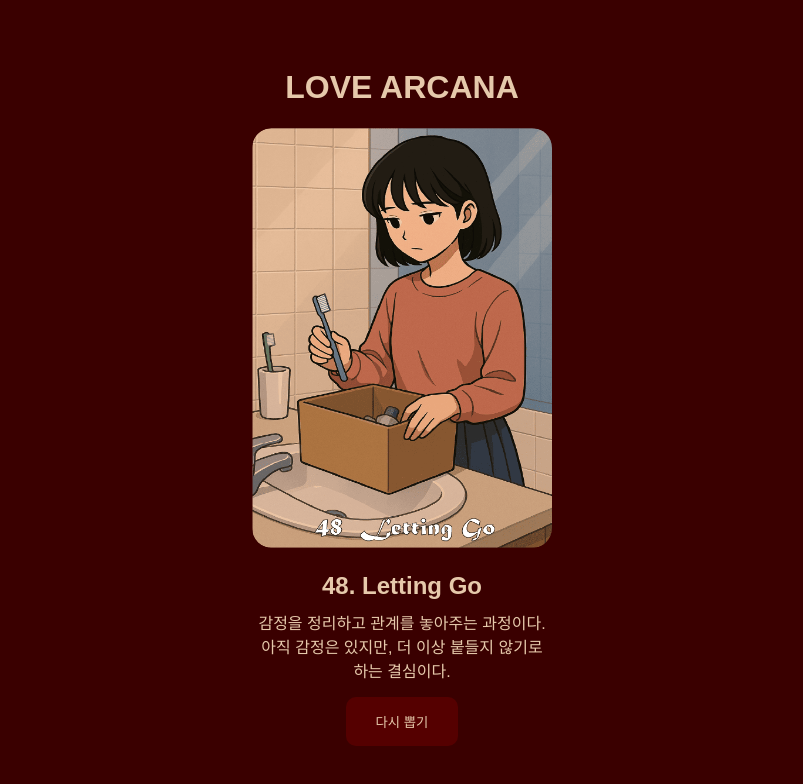
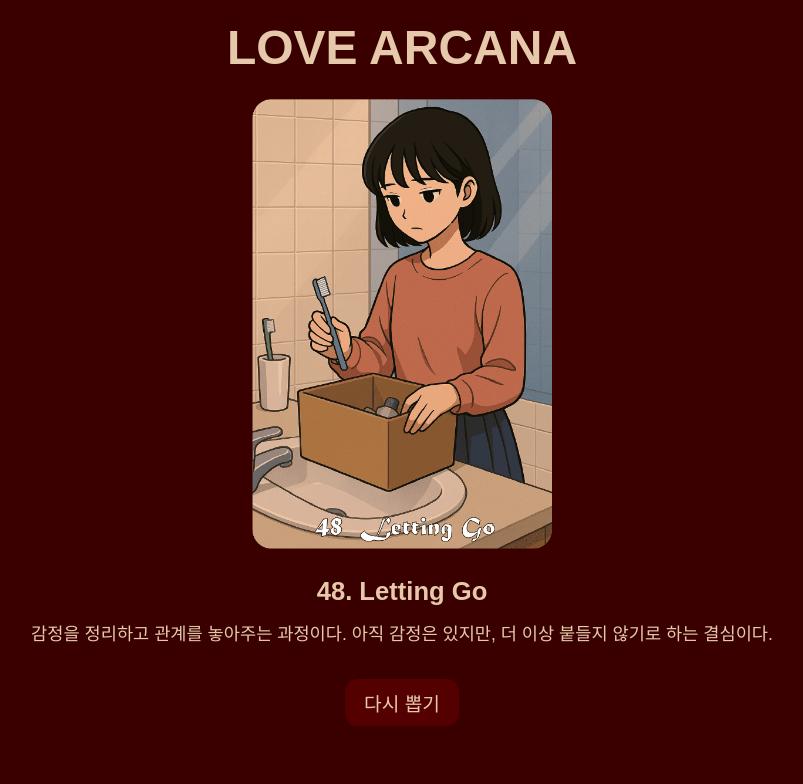
Before and after one commit to love-arcana/tarot-app, a plain HTML site: page index.html in a window 1280 px wide. Both pictures are taken after a click on the element "클릭해서 뽑기". Shown: the whole page, without its empty margins (238-1041 px from the left). Drawn offline with Linux system fonts and the light colour scheme.

Commit message:
Add files via upload

```diff
--- a/index.html
+++ b/index.html
@@ -4,13 +4,60 @@
   <meta charset="UTF-8">
   <title>Love Arcana Tarot</title>
   <style>
-    body{background:#3a0000;color:#e6c9ab;font-family:sans-serif;text-align:center;padding:40px;}
-    #deck{width:300px;height:420px;margin:0 auto 30px;background:url('images/back.png')center/cover;border-radius:20px;cursor:pointer;}
-    .btn{background:#500;border:none;color:#e6c9ab;padding:15px 30px;margin:5px;border-radius:10px;cursor:pointer;}
-    #card{display:none;}
-    #card img{width:300px;height:420px;border-radius:20px;margin-bottom:20px;}
-    #card h2,p{max-width:300px;margin:0 auto 10px;}
-  </style>
+  * { box-sizing: border-box; margin: 0; padding: 0; }
+  body {
+    background: #3a0000;
+    color: #e6c9ab;
+    font-family: sans-serif;
+    text-align: center;
+    padding: 20px;
+  }
+  h1 {
+    font-size: clamp(1.5rem, 4vw, 3rem);
+    margin-bottom: 1.5rem;
+  }
+  #deck {
+    width: 70%;
+    max-width: 300px;
+    aspect-ratio: 300 / 420;
+    margin: 0 auto 1.5rem;
+    background: url('images/back.png') center/cover no-repeat;
+    border-radius: 1rem;
+    cursor: pointer;
+  }
+  .btn {
+    background: #500;
+    border: none;
+    color: #e6c9ab;
+    font-size: clamp(0.9rem, 2.5vw, 1.2rem);
+    padding: 0.6rem 1.2rem;
+    margin: 0.5rem;
+    border-radius: 0.8rem;
+    cursor: pointer;
+  }
+  #card {
+    display: none;
+    text-align: center;
+  }
+  #card img {
+    width: 70%;
+    max-width: 300px;
+    height: auto;
+    border-radius: 1rem;
+    margin-bottom: 1.5rem;
+  }
+  #card h2 {
+    font-size: clamp(1.2rem, 3vw, 1.6rem);
+    margin-bottom: 1rem;
+  }
+  #card p {
+    font-size: clamp(0.9rem, 2.5vw, 1.1rem);
+    line-height: 1.4;
+    max-width: 90%;
+    margin: 0 auto 1.5rem;
+    text-align: center;
+  }
+</style>
 </head>
 <body>
   <h1>LOVE ARCANA</h1>
```
